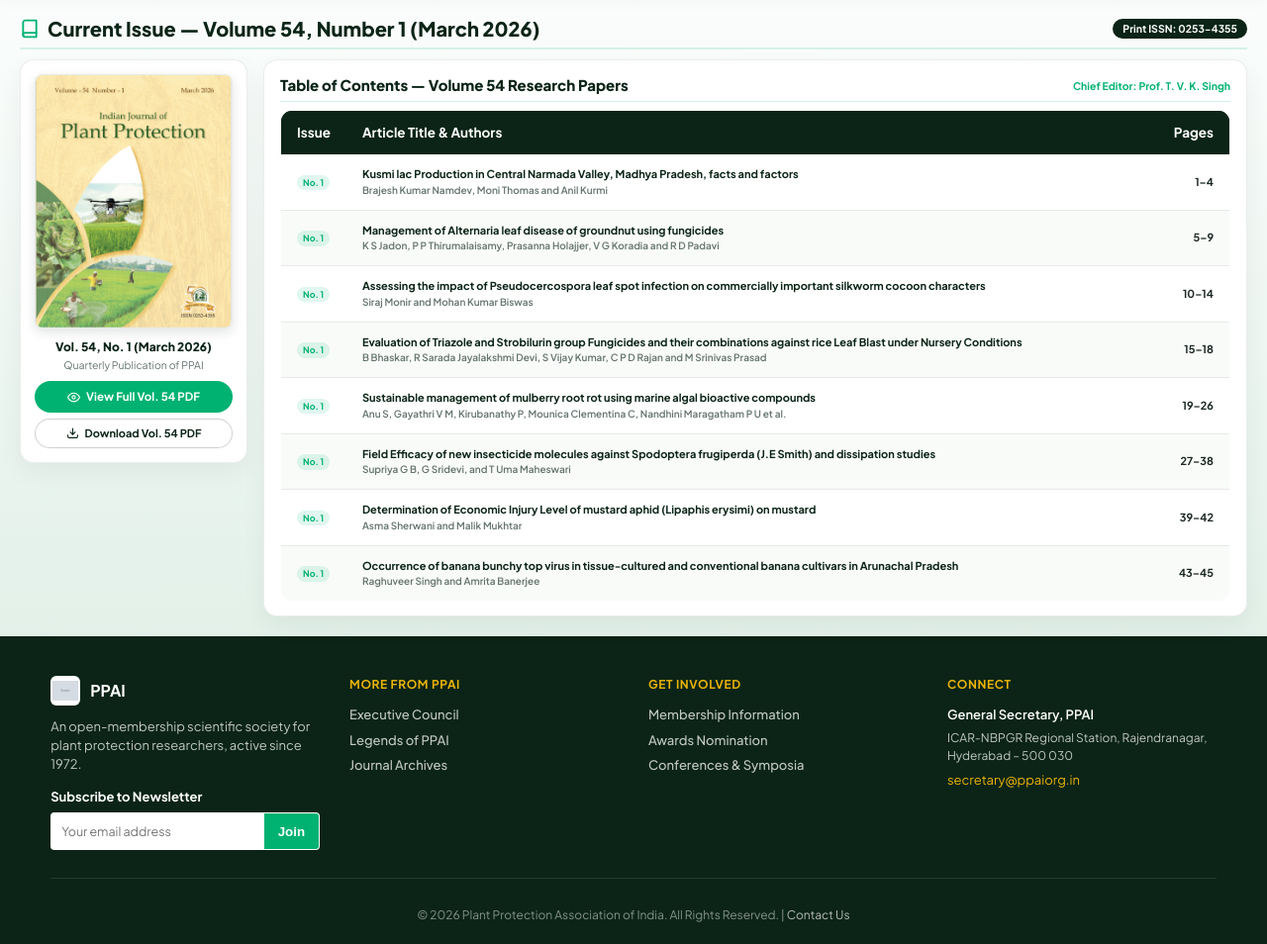
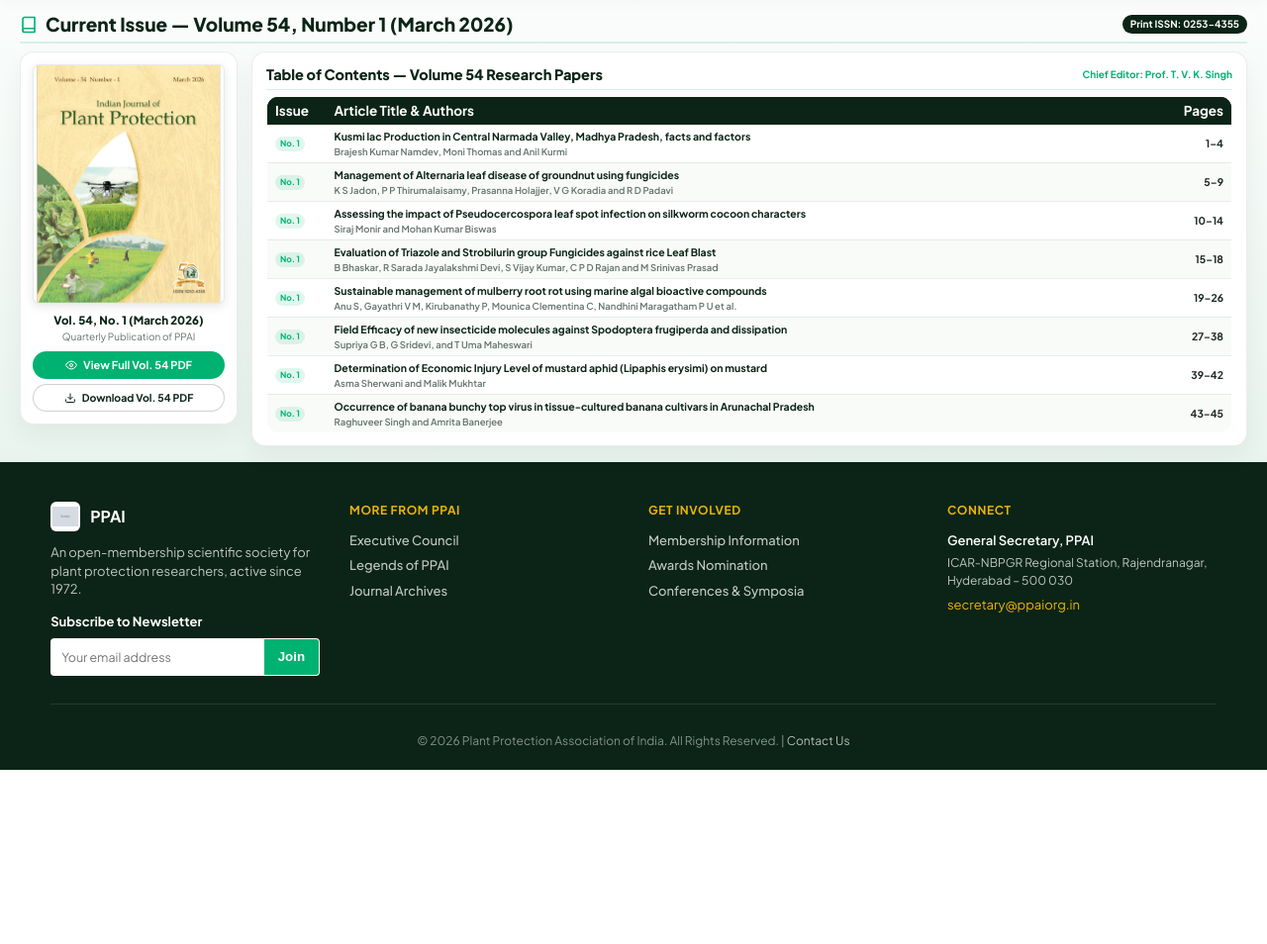
Before and after one commit to VISHNU81003/ppai-website, a Django app: page /journal/current/ in a window 1280 px wide. Shown: the part 127-1081 px from the top of the page at 99% size. After the commit the page ends 905 px from the top, so only its background shows below. Run offline with Django 5.2, Linux system fonts and the light colour scheme; tables that the repository leaves empty hold one stand-in row (values such as "Sample post"); grey boxes marked "Sample" are stand-in pictures.

Commit message:
Ensure journal_current rows 1-7 fit on fold without partial cutoff on row 8, unify books.html card styling & set margin-bottom: 250px to eliminate initial footer leakage

```diff
--- a/templates/pages/journal_current.html
+++ b/templates/pages/journal_current.html
@@ -4,139 +4,139 @@
 {% block title %}Current Issue - Indian Journal of Plant Protection (IJPP){% endblock %}
 
 {% block content %}
-<div class="container inner-section" style="padding: 14px 20px 20px 20px; margin-bottom: 0px;">
+<div class="container inner-section" style="padding: 10px 20px 16px 20px; margin-bottom: 0px;">
   <!-- Title Bar -->
-  <div class="inner-title-bar" style="margin-bottom: 10px; padding-bottom: 4px;">
-    <h1 style="font-size: 20px; font-weight: 800; color: var(--deep-forest); margin: 0; display: flex; align-items: center; gap: 8px;">
-      <svg width="20" height="20" viewBox="0 0 24 24" fill="none" stroke="var(--vibrant-green)" stroke-width="2.2" stroke-linecap="round" stroke-linejoin="round"><path d="M4 19.5A2.5 2.5 0 0 1 6.5 17H20"/><path d="M6.5 2H20v20H6.5A2.5 2.5 0 0 1 4 19.5v-15A2.5 2.5 0 0 1 6.5 2z"/></svg>
+  <div class="inner-title-bar" style="margin-bottom: 8px; padding-bottom: 3px;">
+    <h1 style="font-size: 19px; font-weight: 800; color: var(--deep-forest); margin: 0; display: flex; align-items: center; gap: 8px;">
+      <svg width="18" height="18" viewBox="0 0 24 24" fill="none" stroke="var(--vibrant-green)" stroke-width="2.2" stroke-linecap="round" stroke-linejoin="round"><path d="M4 19.5A2.5 2.5 0 0 1 6.5 17H20"/><path d="M6.5 2H20v20H6.5A2.5 2.5 0 0 1 4 19.5v-15A2.5 2.5 0 0 1 6.5 2z"/></svg>
       Current Issue — Volume 54, Number 1 (March 2026)
     </h1>
-    <span class="badge-pill" style="font-size: 10.5px; padding: 2px 10px; background: var(--deep-forest); color: white;">Print ISSN: 0253-4355</span>
+    <span class="badge-pill" style="font-size: 10px; padding: 2px 8px; background: var(--deep-forest); color: white;">Print ISSN: 0253-4355</span>
   </div>
 
   <!-- 2-Column Dashboard Layout -->
-  <div style="display: grid; grid-template-columns: 230px 1fr; gap: 16px; align-items: start;">
+  <div style="display: grid; grid-template-columns: 220px 1fr; gap: 14px; align-items: start;">
 
     <!-- Left Column: Journal Cover & Action Buttons -->
-    <div class="card-box" style="padding: 14px; text-align: center;">
-      <div style="position: relative; margin-bottom: 10px; border-radius: 8px; overflow: hidden; box-shadow: 0 4px 12px rgba(11,36,23,0.12); border: 1px solid var(--border-color); background: #FAFDFB;">
-        <img src="{% static 'images/journal_cover.png' %}" alt="Indian Journal of Plant Protection Vol 54 Cover" style="width: 100%; height: auto; max-height: 260px; object-fit: contain; display: block;">
+    <div class="card-box" style="padding: 12px; text-align: center;">
+      <div style="position: relative; margin-bottom: 8px; border-radius: 6px; overflow: hidden; box-shadow: 0 3px 10px rgba(11,36,23,0.1); border: 1px solid var(--border-color); background: #FAFDFB;">
+        <img src="{% static 'images/journal_cover.png' %}" alt="Indian Journal of Plant Protection Vol 54 Cover" style="width: 100%; height: auto; max-height: 240px; object-fit: contain; display: block;">
       </div>
 
-      <div style="font-size: 12px; font-weight: 800; color: var(--deep-forest); margin-bottom: 2px;">
+      <div style="font-size: 11.5px; font-weight: 800; color: var(--deep-forest); margin-bottom: 2px;">
         Vol. 54, No. 1 (March 2026)
       </div>
-      <p style="font-size: 10.5px; color: var(--text-muted); margin-bottom: 10px; line-height: 1.3;">
+      <p style="font-size: 10px; color: var(--text-muted); margin-bottom: 8px; line-height: 1.25;">
         Quarterly Publication of PPAI
       </p>
 
-      <div style="display: flex; flex-direction: column; gap: 6px;">
+      <div style="display: flex; flex-direction: column; gap: 5px;">
         {% if issue_1_articles.first and issue_1_articles.first.pdf_file %}
-          <a href="{{ issue_1_articles.first.pdf_file.url }}" target="_blank" class="btn-action" style="justify-content: center; padding: 7px 10px; font-size: 11.5px;">
-            <svg width="13" height="13" viewBox="0 0 24 24" fill="none" stroke="currentColor" stroke-width="2"><path d="M1 12s4-8 11-8 11 8 11 8-4 8-11 8-11-8-11-8z"/><circle cx="12" cy="12" r="3"/></svg>
+          <a href="{{ issue_1_articles.first.pdf_file.url }}" target="_blank" class="btn-action" style="justify-content: center; padding: 6px 8px; font-size: 11px;">
+            <svg width="12" height="12" viewBox="0 0 24 24" fill="none" stroke="currentColor" stroke-width="2"><path d="M1 12s4-8 11-8 11 8 11 8-4 8-11 8-11-8-11-8z"/><circle cx="12" cy="12" r="3"/></svg>
             View Full Vol. 54 PDF
           </a>
-          <a href="{{ issue_1_articles.first.pdf_file.url }}" download="IJPP_Vol54_2026_Complete.pdf" class="btn-outline" style="justify-content: center; padding: 6px 10px; font-size: 11px; background: #FFF;">
-            <svg width="13" height="13" viewBox="0 0 24 24" fill="none" stroke="currentColor" stroke-width="2"><path d="M21 15v4a2 2 0 0 1-2 2H5a2 2 0 0 1-2-2v-4"/><polyline points="7 10 12 15 17 10"/><line x1="12" y1="15" x2="12" y2="3"/></svg>
+          <a href="{{ issue_1_articles.first.pdf_file.url }}" download="IJPP_Vol54_2026_Complete.pdf" class="btn-outline" style="justify-content: center; padding: 5px 8px; font-size: 10.5px; background: #FFF;">
+            <svg width="12" height="12" viewBox="0 0 24 24" fill="none" stroke="currentColor" stroke-width="2"><path d="M21 15v4a2 2 0 0 1-2 2H5a2 2 0 0 1-2-2v-4"/><polyline points="7 10 12 15 17 10"/><line x1="12" y1="15" x2="12" y2="3"/></svg>
             Download Vol. 54 PDF
           </a>
         {% else %}
-          <a href="https://epubs.icar.org.in/index.php/IJPP" target="_blank" class="btn-action" style="justify-content: center; padding: 7px 10px; font-size: 11.5px;">
-            <svg width="13" height="13" viewBox="0 0 24 24" fill="none" stroke="currentColor" stroke-width="2"><path d="M1 12s4-8 11-8 11 8 11 8-4 8-11 8-11-8-11-8z"/><circle cx="12" cy="12" r="3"/></svg>
+          <a href="https://epubs.icar.org.in/index.php/IJPP" target="_blank" class="btn-action" style="justify-content: center; padding: 6px 8px; font-size: 11px;">
+            <svg width="12" height="12" viewBox="0 0 24 24" fill="none" stroke="currentColor" stroke-width="2"><path d="M1 12s4-8 11-8 11 8 11 8-4 8-11 8-11-8-11-8z"/><circle cx="12" cy="12" r="3"/></svg>
             View Full Vol. 54 PDF
           </a>
-          <a href="https://epubs.icar.org.in/index.php/IJPP" download class="btn-outline" style="justify-content: center; padding: 6px 10px; font-size: 11px; background: #FFF;">
-            <svg width="13" height="13" viewBox="0 0 24 24" fill="none" stroke="currentColor" stroke-width="2"><path d="M21 15v4a2 2 0 0 1-2 2H5a2 2 0 0 1-2-2v-4"/><polyline points="7 10 12 15 17 10"/><line x1="12" y1="15" x2="12" y2="3"/></svg>
+          <a href="https://epubs.icar.org.in/index.php/IJPP" download class="btn-outline" style="justify-content: center; padding: 5px 8px; font-size: 10.5px; background: #FFF;">
+            <svg width="12" height="12" viewBox="0 0 24 24" fill="none" stroke="currentColor" stroke-width="2"><path d="M21 15v4a2 2 0 0 1-2 2H5a2 2 0 0 1-2-2v-4"/><polyline points="7 10 12 15 17 10"/><line x1="12" y1="15" x2="12" y2="3"/></svg>
             Download Vol. 54 PDF
           </a>
         {% endif %}
       </div>
     </div>
 
-    <!-- Right Column: Natural Table of Contents (No slider, page scroll reveals remaining row & footer) -->
-    <div class="card-box" style="padding: 14px 16px;">
-      <div style="display: flex; justify-content: space-between; align-items: center; margin-bottom: 8px; border-bottom: 1.5px solid rgba(0, 178, 114, 0.18); padding-bottom: 4px;">
-        <h2 style="font-size: 15px; font-weight: 800; color: var(--deep-forest); margin: 0; border: none; padding: 0;">
+    <!-- Right Column: Table of Contents (Articles 1-7 fit completely above fold, Article 8 pp 43-45 visible after scrolling) -->
+    <div class="card-box" style="padding: 12px 14px;">
+      <div style="display: flex; justify-content: space-between; align-items: center; margin-bottom: 6px; border-bottom: 1.5px solid rgba(0, 178, 114, 0.18); padding-bottom: 3px;">
+        <h2 style="font-size: 14.5px; font-weight: 800; color: var(--deep-forest); margin: 0; border: none; padding: 0;">
           Table of Contents — Volume 54 Research Papers
         </h2>
-        <span style="font-size: 10.5px; font-weight: 700; color: var(--vibrant-green);">Chief Editor: Prof. T. V. K. Singh</span>
+        <span style="font-size: 10px; font-weight: 700; color: var(--vibrant-green);">Chief Editor: Prof. T. V. K. Singh</span>
       </div>
 
-      <table class="data-table" style="font-size: 11px; margin: 0; width: 100%;">
+      <table class="data-table" style="font-size: 10.5px; margin: 0; width: 100%;">
         <thead style="background: var(--deep-forest); color: white;">
           <tr>
-            <th style="width: 65px; color: white; background: var(--deep-forest);">Issue</th>
-            <th style="color: white; background: var(--deep-forest);">Article Title &amp; Authors</th>
-            <th style="width: 75px; text-align: right; color: white; background: var(--deep-forest);">Pages</th>
+            <th style="width: 60px; color: white; background: var(--deep-forest); padding: 4px 8px;">Issue</th>
+            <th style="color: white; background: var(--deep-forest); padding: 4px 8px;">Article Title &amp; Authors</th>
+            <th style="width: 70px; text-align: right; color: white; background: var(--deep-forest); padding: 4px 8px;">Pages</th>
           </tr>
         </thead>
         <tbody>
-          <!-- Articles 1-7 (Up to pp. 39–42 on initial fold) -->
+          <!-- Articles 1-7 (Fits 100% cleanly on fold without partial cutoff) -->
           <tr>
-            <td><span class="badge-pill" style="font-size: 9px; padding: 1px 6px; background: rgba(0,178,114,0.12); color: var(--vibrant-green);">No. 1</span></td>
-            <td>
+            <td style="padding: 4px 8px;"><span class="badge-pill" style="font-size: 8.5px; padding: 1px 5px; background: rgba(0,178,114,0.12); color: var(--vibrant-green);">No. 1</span></td>
+            <td style="padding: 4px 8px;">
               <strong style="color: var(--deep-forest);">Kusmi lac Production in Central Narmada Valley, Madhya Pradesh, facts and factors</strong>
-              <div style="font-size: 10px; color: var(--text-muted); font-weight: 600;">Brajesh Kumar Namdev, Moni Thomas and Anil Kurmi</div>
+              <div style="font-size: 9.5px; color: var(--text-muted); font-weight: 600;">Brajesh Kumar Namdev, Moni Thomas and Anil Kurmi</div>
             </td>
-            <td style="text-align: right; font-weight: 700;">1–4</td>
+            <td style="text-align: right; font-weight: 700; padding: 4px 8px;">1–4</td>
           </tr>
           <tr>
-            <td><span class="badge-pill" style="font-size: 9px; padding: 1px 6px; background: rgba(0,178,114,0.12); color: var(--vibrant-green);">No. 1</span></td>
-            <td>
+            <td style="padding: 4px 8px;"><span class="badge-pill" style="font-size: 8.5px; padding: 1px 5px; background: rgba(0,178,114,0.12); color: var(--vibrant-green);">No. 1</span></td>
+            <td style="padding: 4px 8px;">
               <strong style="color: var(--deep-forest);">Management of Alternaria leaf disease of groundnut using fungicides</strong>
-              <div style="font-size: 10px; color: var(--text-muted); font-weight: 600;">K S Jadon, P P Thirumalaisamy, Prasanna Holajjer, V G Koradia and R D Padavi</div>
+              <div style="font-size: 9.5px; color: var(--text-muted); font-weight: 600;">K S Jadon, P P Thirumalaisamy, Prasanna Holajjer, V G Koradia and R D Padavi</div>
             </td>
-            <td style="text-align: right; font-weight: 700;">5–9</td>
+            <td style="text-align: right; font-weight: 700; padding: 4px 8px;">5–9</td>
           </tr>
           <tr>
-            <td><span class="badge-pill" style="font-size: 9px; padding: 1px 6px; background: rgba(0,178,114,0.12); color: var(--vibrant-green);">No. 1</span></td>
-            <td>
-              <strong style="color: var(--deep-forest);">Assessing the impact of Pseudocercospora leaf spot infection on commercially important silkworm cocoon characters</strong>
-              <div style="font-size: 10px; color: var(--text-muted); font-weight: 600;">Siraj Monir and Mohan Kumar Biswas</div>
+            <td style="padding: 4px 8px;"><span class="badge-pill" style="font-size: 8.5px; padding: 1px 5px; background: rgba(0,178,114,0.12); color: var(--vibrant-green);">No. 1</span></td>
+            <td style="padding: 4px 8px;">
+              <strong style="color: var(--deep-forest);">Assessing the impact of Pseudocercospora leaf spot infection on silkworm cocoon characters</strong>
+              <div style="font-size: 9.5px; color: var(--text-muted); font-weight: 600;">Siraj Monir and Mohan Kumar Biswas</div>
             </td>
-            <td style="text-align: right; font-weight: 700;">10–14</td>
+            <td style="text-align: right; font-weight: 700; padding: 4px 8px;">10–14</td>
           </tr>
           <tr>
-            <td><span class="badge-pill" style="font-size: 9px; padding: 1px 6px; background: rgba(0,178,114,0.12); color: var(--vibrant-green);">No. 1</span></td>
-            <td>
-              <strong style="color: var(--deep-forest);">Evaluation of Triazole and Strobilurin group Fungicides and their combinations against rice Leaf Blast under Nursery Conditions</strong>
-              <div style="font-size: 10px; color: var(--text-muted); font-weight: 600;">B Bhaskar, R Sarada Jayalakshmi Devi, S Vijay Kumar, C P D Rajan and M Srinivas Prasad</div>
+            <td style="padding: 4px 8px;"><span class="badge-pill" style="font-size: 8.5px; padding: 1px 5px; background: rgba(0,178,114,0.12); color: var(--vibrant-green);">No. 1</span></td>
+            <td style="padding: 4px 8px;">
+              <strong style="color: var(--deep-forest);">Evaluation of Triazole and Strobilurin group Fungicides against rice Leaf Blast</strong>
+              <div style="font-size: 9.5px; color: var(--text-muted); font-weight: 600;">B Bhaskar, R Sarada Jayalakshmi Devi, S Vijay Kumar, C P D Rajan and M Srinivas Prasad</div>
             </td>
-            <td style="text-align: right; font-weight: 700;">15–18</td>
+            <td style="text-align: right; font-weight: 700; padding: 4px 8px;">15–18</td>
           </tr>
           <tr>
-            <td><span class="badge-pill" style="font-size: 9px; padding: 1px 6px; background: rgba(0,178,114,0.12); color: var(--vibrant-green);">No. 1</span></td>
-            <td>
+            <td style="padding: 4px 8px;"><span class="badge-pill" style="font-size: 8.5px; padding: 1px 5px; background: rgba(0,178,114,0.12); color: var(--vibrant-green);">No. 1</span></td>
+            <td style="padding: 4px 8px;">
               <strong style="color: var(--deep-forest);">Sustainable management of mulberry root rot using marine algal bioactive compounds</strong>
-              <div style="font-size: 10px; color: var(--text-muted); font-weight: 600;">Anu S, Gayathri V M, Kirubanathy P, Mounica Clementina C, Nandhini Maragatham P U et al.</div>
+              <div style="font-size: 9.5px; color: var(--text-muted); font-weight: 600;">Anu S, Gayathri V M, Kirubanathy P, Mounica Clementina C, Nandhini Maragatham P U et al.</div>
             </td>
-            <td style="text-align: right; font-weight: 700;">19–26</td>
+            <td style="text-align: right; font-weight: 700; padding: 4px 8px;">19–26</td>
           </tr>
           <tr>
-            <td><span class="badge-pill" style="font-size: 9px; padding: 1px 6px; background: rgba(0,178,114,0.12); color: var(--vibrant-green);">No. 1</span></td>
-            <td>
-              <strong style="color: var(--deep-forest);">Field Efficacy of new insecticide molecules against Spodoptera frugiperda (J.E Smith) and dissipation studies</strong>
-              <div style="font-size: 10px; color: var(--text-muted); font-weight: 600;">Supriya G B, G Sridevi, and T Uma Maheswari</div>
+            <td style="padding: 4px 8px;"><span class="badge-pill" style="font-size: 8.5px; padding: 1px 5px; background: rgba(0,178,114,0.12); color: var(--vibrant-green);">No. 1</span></td>
+            <td style="padding: 4px 8px;">
+              <strong style="color: var(--deep-forest);">Field Efficacy of new insecticide molecules against Spodoptera frugiperda and dissipation</strong>
+              <div style="font-size: 9.5px; color: var(--text-muted); font-weight: 600;">Supriya G B, G Sridevi, and T Uma Maheswari</div>
             </td>
-            <td style="text-align: right; font-weight: 700;">27–38</td>
+            <td style="text-align: right; font-weight: 700; padding: 4px 8px;">27–38</td>
           </tr>
           <tr>
-            <td><span class="badge-pill" style="font-size: 9px; padding: 1px 6px; background: rgba(0,178,114,0.12); color: var(--vibrant-green);">No. 1</span></td>
-            <td>
+            <td style="padding: 4px 8px;"><span class="badge-pill" style="font-size: 8.5px; padding: 1px 5px; background: rgba(0,178,114,0.12); color: var(--vibrant-green);">No. 1</span></td>
+            <td style="padding: 4px 8px;">
               <strong style="color: var(--deep-forest);">Determination of Economic Injury Level of mustard aphid (Lipaphis erysimi) on mustard</strong>
-              <div style="font-size: 10px; color: var(--text-muted); font-weight: 600;">Asma Sherwani and Malik Mukhtar</div>
+              <div style="font-size: 9.5px; color: var(--text-muted); font-weight: 600;">Asma Sherwani and Malik Mukhtar</div>
             </td>
-            <td style="text-align: right; font-weight: 700;">39–42</td>
+            <td style="text-align: right; font-weight: 700; padding: 4px 8px;">39–42</td>
           </tr>
 
-          <!-- Article 8 (pp. 43-45) with GREEN badge (revealed on page scroll along with footer) -->
+          <!-- Article 8 (pp. 43-45) with GREEN badge (visible after scrolling down) -->
           <tr>
-            <td><span class="badge-pill" style="font-size: 9px; padding: 1px 6px; background: rgba(0,178,114,0.12); color: var(--vibrant-green);">No. 1</span></td>
-            <td>
-              <strong style="color: var(--deep-forest);">Occurrence of banana bunchy top virus in tissue-cultured and conventional banana cultivars in Arunachal Pradesh</strong>
-              <div style="font-size: 10px; color: var(--text-muted); font-weight: 600;">Raghuveer Singh and Amrita Banerjee</div>
+            <td style="padding: 4px 8px;"><span class="badge-pill" style="font-size: 8.5px; padding: 1px 5px; background: rgba(0,178,114,0.12); color: var(--vibrant-green);">No. 1</span></td>
+            <td style="padding: 4px 8px;">
+              <strong style="color: var(--deep-forest);">Occurrence of banana bunchy top virus in tissue-cultured banana cultivars in Arunachal Pradesh</strong>
+              <div style="font-size: 9.5px; color: var(--text-muted); font-weight: 600;">Raghuveer Singh and Amrita Banerjee</div>
             </td>
-            <td style="text-align: right; font-weight: 700;">43–45</td>
+            <td style="text-align: right; font-weight: 700; padding: 4px 8px;">43–45</td>
           </tr>
         </tbody>
       </table>
```
Also changed, not shown: templates/pages/books.html (+6 -6 lines).
